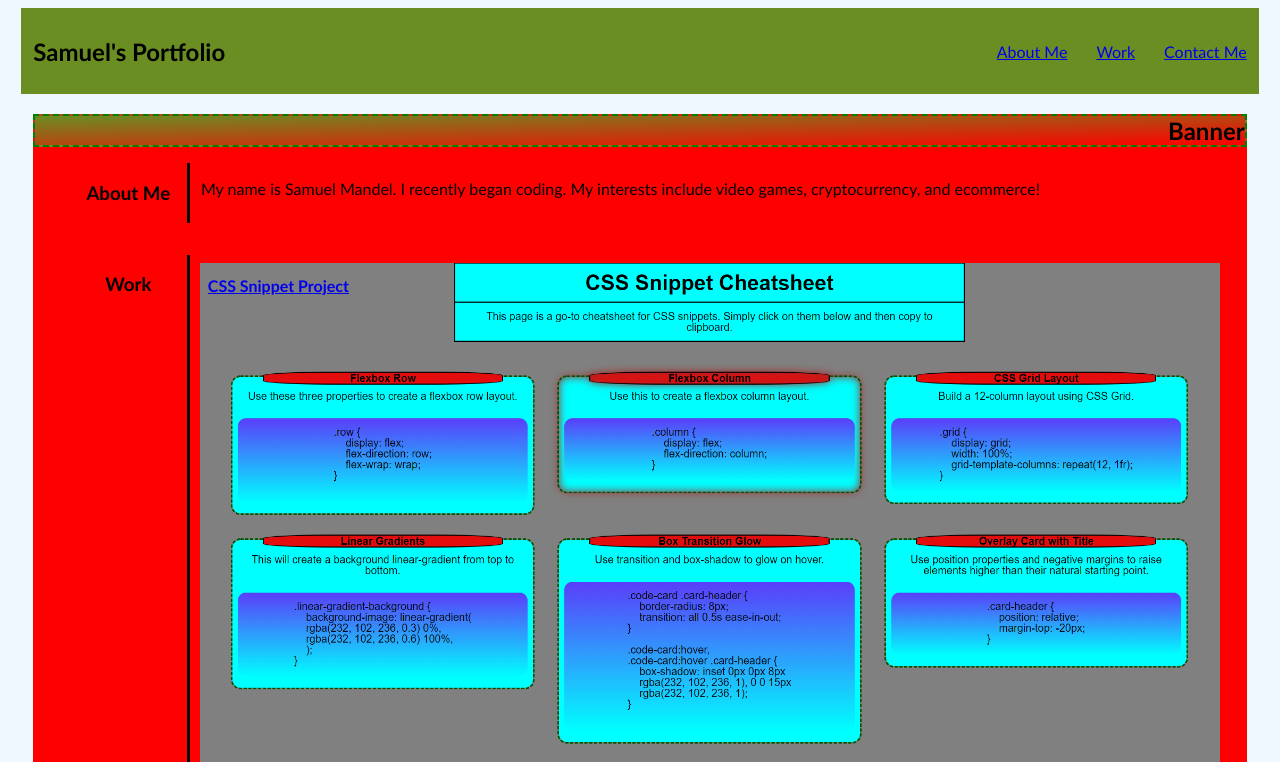
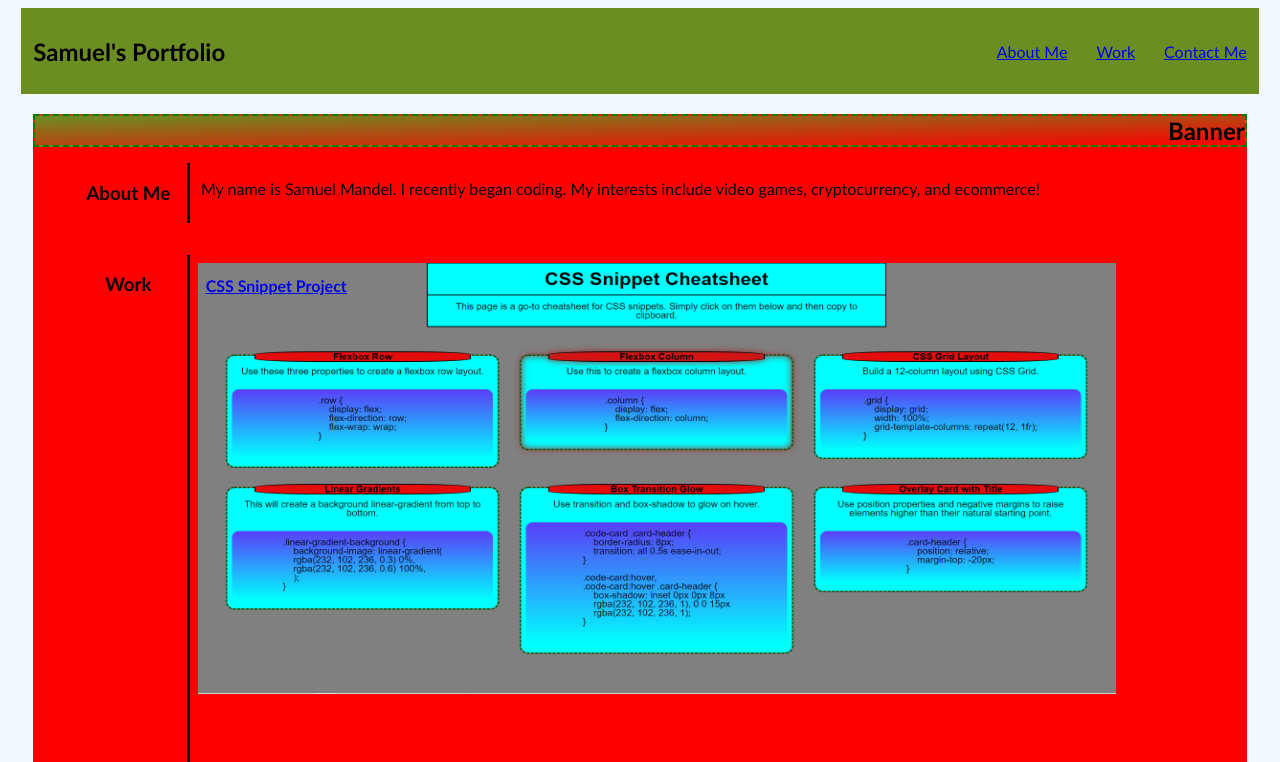
Before and after one commit to Sambalogna/Portfolio, a plain HTML site: page index.html in a window 1280 px wide. Shown: the top 762 px of the page. Drawn offline with Linux system fonts and the light colour scheme.

Commit message:
fixed image overlap issue. To Do: link styling, hover effects, text overlay on work projects

```diff
--- a/assets/css/style.css
+++ b/assets/css/style.css
@@ -16,6 +16,7 @@ header{
     margin: 0 auto;
 }
 h1 {
+    display: flex;
     font-size: 150%;
 }
 
@@ -79,26 +80,28 @@ aside{
 /* main project */
 #showcase {
     flex: 0 0 100%;
-    padding-left: 1%;
-    padding-bottom: 3%;
-    margin-bottom: 1%;
+    padding-left: .5em;
+    padding-bottom: 1em;
+    margin-bottom: 1em;
 }
-#showcaseProject{
+
+#showcaseTitle{
     display: flex;
     position: relative;
-    margin-bottom: -2rem;
+    justify-content: space-between;
+    margin-bottom: -2em;
     margin-left: .5rem;
     margin-right: 80%;
 
 }
 img {
-    width: 100%;
-    height: 100%;
+    width: 90%;
+    height: 90%;
 }
 /* small projects */
 .smallProject{
     flex: 0 0 45%;
-    padding-left: 1%;
+    padding-left: .5em;
     padding-bottom: 3%;
 }
 
@@ -108,12 +111,15 @@ img {
 
 #contactLinks {
     display: flex;
+    flex-wrap: wrap;
+    flex-direction: row;
     list-style-type: none;
     padding-left: 1%;
 }
 
 #contactLinks li {
     padding: 0 10px;
+
 }
 
 
@@ -136,3 +142,9 @@ footer {
     66%{text-align: left;}
     100%{text-align: center;}
 }
+
+@media screen and (max-width: 768px) {
+    header {
+        flex-direction: column;
+    }
+}
--- a/index.html
+++ b/index.html
@@ -42,7 +42,7 @@
                         <div id="showcase">
 
                             <a href="https://luccaloopz.github.io/mini-project-2/">
-                                <h4 id ="showcaseProject">CSS Snippet Project</h4>
+                                <h4 id ="showcaseTitle">CSS Snippet Project</h4>
                                 <img src="./assets/images/Mini Project 2.png"/>
                             </a>
                         </div>
```
